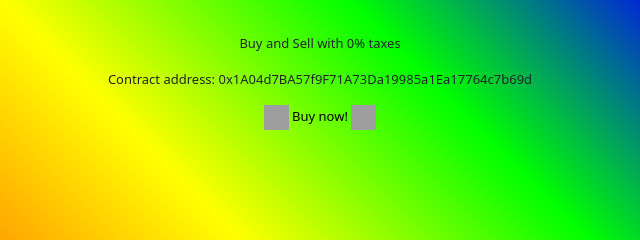
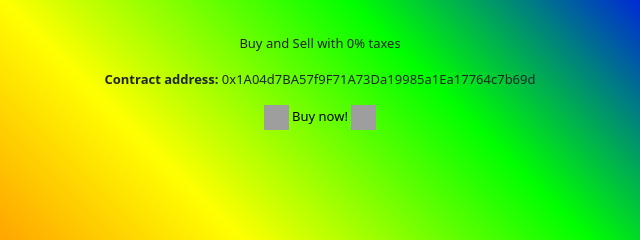
Before and after one commit to SuperSmileCoin/SuperSmileCoinOldVersionWebSite, a plain HTML site: page index.html in a window 1280 px wide. Shown: the part 430-670 px from the top of the page, 320-960 px from the left. Drawn offline with nearby package versions, Linux system fonts and the light colour scheme; grey boxes are pictures that could not be loaded.

Commit message:
adding contract address

```diff
--- a/index.html
+++ b/index.html
@@ -37,7 +37,7 @@
           <span class="zoom-out-fade-in delay-25 letter-a text-black">:D<span class="zoom-out-fade-in delay-25 fs-5 text-black">coin</span></span>
         </h1>
           <p class="text-mini zoom-out-fade-in delay-30 mt-5">Buy and Sell with 0% taxes </p>
-          <p class="text-mini zoom-out-fade-in delay-30">Contract address: 0x1A04d7BA57f9F71A73Da19985a1Ea17764c7b69d</p>
+          <p class="text-mini zoom-out-fade-in delay-30"><b>Contract address:</b> 0x1A04d7BA57f9F71A73Da19985a1Ea17764c7b69d</p>
           <a class="text-mini zoom-out-fade-in delay-30 text-black buy-btn" href="https://pancakeswap.finance/" target="_blank"><img src="https://stakingcrypto.info/static/assets/coins/pancakeswap-logo.png" width="25" height="25" title="PancakeSwap logo" alt="PancakeSwap logo"> Buy now! <img src="https://stakingcrypto.info/static/assets/coins/pancakeswap-logo.png" width="25" height="25" title="PancakeSwap logo" alt="PancakeSwap logo"></a>
       </section>
     </div>
```
